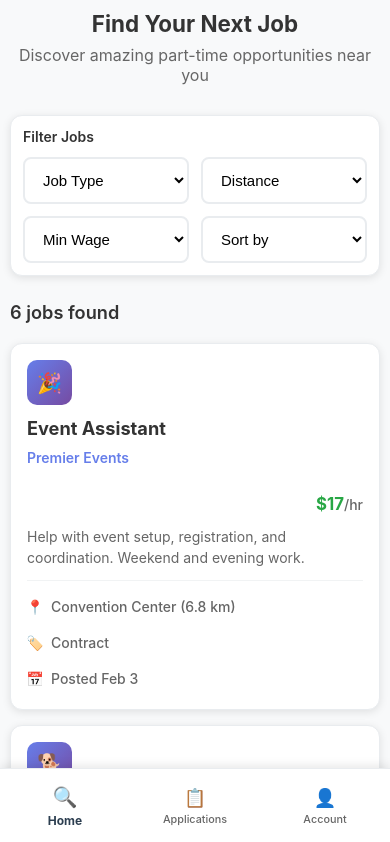
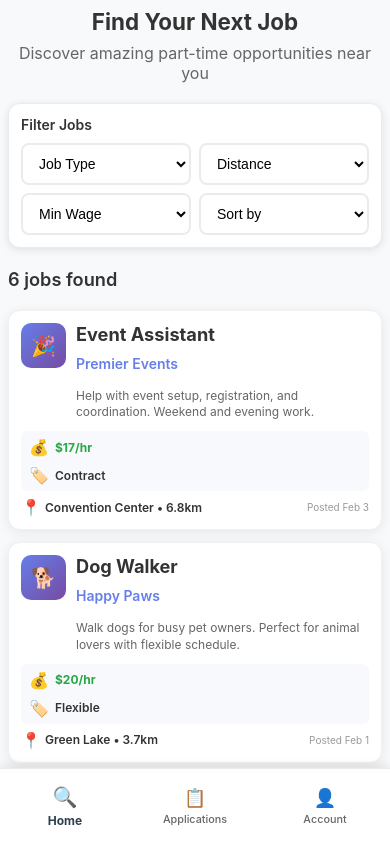
Before and after one commit to Joseph-eiei/DES426-project-StoodJob, a React (Create React App) app: page /find-job-home in a window 390 px wide. Shown: the top 842 px of the page. Built offline with nearby package versions, Linux system fonts and the light colour scheme.

Commit message:
redesign home page for job seeker

```diff
--- a/src/components/FindJobHome.js
+++ b/src/components/FindJobHome.js
@@ -235,30 +235,32 @@ const FindJobHome = () => {
               <div key={job.id} className="job-card" onClick={() => handleJobClick(job.id)}>
                 <div className="job-card-header">
                   <div className="company-logo">{job.image}</div>
-                  <div className="job-basic-info">
+                  <div className="job-main-info">
                     <h3 className="job-title">{job.title}</h3>
                     <p className="company-name">{job.company}</p>
-                  </div>
-                  <div className="job-wage">
-                    <span className="wage-amount">${job.wagePerHour}</span>
-                    <span className="wage-period">/hr</span>
+                    <p className="job-description">{job.description}</p>
                   </div>
                 </div>
 
-                <p className="job-description">{job.description}</p>
-
-                <div className="job-details">
-                  <div className="job-detail-item">
-                    <span className="detail-icon">📍</span>
-                    <span className="detail-text">{job.location} ({job.distance} km)</span>
+                <div className="job-card-footer">
+                  <div className="job-meta">
+                    <div className="job-meta-item">
+                      <span className="meta-icon">💰</span>
+                      <span className="meta-text">${job.wagePerHour}/hr</span>
+                    </div>
+                    <div className="job-meta-item">
+                      <span className="meta-icon">🏷️</span>
+                      <span className="meta-text">{job.jobType}</span>
+                    </div>
                   </div>
-                  <div className="job-detail-item">
-                    <span className="detail-icon">🏷️</span>
-                    <span className="detail-text">{job.jobType}</span>
-                  </div>
-                  <div className="job-detail-item">
-                    <span className="detail-icon">📅</span>
-                    <span className="detail-text">Posted {formatDate(job.date)}</span>
+                  <div className="job-location-date">
+                    <div className="location-info">
+                      <span className="meta-icon">📍</span>
+                      <span className="meta-text">{job.location} • {job.distance}km</span>
+                    </div>
+                    <div className="date-info">
+                      <span className="date-text">Posted {formatDate(job.date)}</span>
+                    </div>
                   </div>
                 </div>
               </div>
--- a/src/styles/FindJobHome.css
+++ b/src/styles/FindJobHome.css
@@ -93,88 +93,81 @@
 
 .jobs-grid {
   display: grid;
-  grid-template-columns: repeat(auto-fill, minmax(380px, 1fr));
-  gap: 20px;
-}
-
-.job-card {
-  background: white;
-  padding: 24px;
-  border-radius: 12px;
-  box-shadow: 0 2px 8px rgba(0, 0, 0, 0.1);
-  border: 1px solid #e9ecef;
-  cursor: pointer;
-  transition: all 0.3s ease;
-  display: flex;
-  flex-direction: column;
+  grid-template-columns: repeat(auto-fill, minmax(320px, 1fr));
   gap: 16px;
 }
 
+/* New Mobile-First Job Card Design */
+.job-card {
+  background: white;
+  border-radius: 16px;
+  box-shadow: 0 2px 12px rgba(0, 0, 0, 0.08);
+  border: 1px solid #f0f0f0;
+  cursor: pointer;
+  transition: all 0.3s ease;
+  overflow: hidden;
+  padding: 16px;
+  display: flex;
+  flex-direction: column;
+  gap: 12px;
+  min-height: 140px;
+}
+
 .job-card:hover {
-  transform: translateY(-4px);
-  box-shadow: 0 8px 25px rgba(0, 0, 0, 0.15);
+  transform: translateY(-2px);
+  box-shadow: 0 8px 25px rgba(0, 0, 0, 0.12);
   border-color: #667eea;
+}
+
+.job-card:active {
+  transform: translateY(0);
 }
 
 .job-card-header {
   display: flex;
+  gap: 12px;
   align-items: flex-start;
-  gap: 12px;
 }
 
 .company-logo {
-  width: 50px;
-  height: 50px;
-  border-radius: 10px;
+  width: 44px;
+  height: 44px;
+  border-radius: 12px;
   background: linear-gradient(135deg, #667eea 0%, #764ba2 100%);
   display: flex;
   align-items: center;
   justify-content: center;
-  font-size: 24px;
+  font-size: 20px;
   flex-shrink: 0;
 }
 
-.job-basic-info {
+.job-main-info {
   flex: 1;
   min-width: 0;
 }
 
 .job-title {
-  color: #333;
-  font-size: 1.2rem;
+  color: #1a1a1a;
+  font-size: 1.1rem;
+  font-weight: 600;
   margin: 0 0 4px 0;
-  font-weight: 600;
   line-height: 1.3;
+  display: -webkit-box;
+  -webkit-line-clamp: 1;
+  -webkit-box-orient: vertical;
+  overflow: hidden;
 }
 
 .company-name {
   color: #666;
-  font-size: 14px;
-  margin: 0;
-  font-weight: 500;
-}
-
-.job-wage {
-  text-align: right;
-  flex-shrink: 0;
-}
-
-.wage-amount {
-  color: #28a745;
-  font-size: 1.4rem;
-  font-weight: 700;
-}
-
-.wage-period {
-  color: #666;
-  font-size: 14px;
+  font-size: 13px;
   font-weight: 500;
 }
 
 .job-description {
   color: #666;
-  font-size: 14px;
-  line-height: 1.5;
+  font-size: 13px;
+  line-height: 1.4;
   margin: 0;
   display: -webkit-box;
   -webkit-line-clamp: 2;
@@ -182,40 +175,70 @@
   overflow: hidden;
 }
 
-.job-details {
+.job-card-footer {
   display: flex;
   flex-direction: column;
   gap: 8px;
-  padding-top: 12px;
-  border-top: 1px solid #f1f3f4;
+  margin-top: auto;
 }
 
-.job-detail-item {
+.job-meta {
+  display: flex;
+  justify-content: space-between;
+  align-items: center;
+  padding: 8px 12px;
+  background: #f8f9fc;
+  border-radius: 8px;
+}
+
+.job-meta-item {
   display: flex;
   align-items: center;
-  gap: 8px;
+  gap: 6px;
+}
+
+.meta-icon {
   font-size: 14px;
 }
 
-.detail-icon {
-  font-size: 14px;
-  width: 16px;
-  flex-shrink: 0;
+.meta-text {
+  color: #333;
+  font-size: 13px;
+  font-weight: 600;
 }
 
-.detail-text {
-  color: #666;
-  font-weight: 500;
+.job-meta-item:first-child .meta-text {
+  color: #28a745;
+  font-weight: 700;
+}
+
+.job-location-date {
+  display: flex;
+  justify-content: space-between;
+  align-items: center;
+  font-size: 12px;
+  color: #888;
+}
+
+.location-info, .date-info {
+  display: flex;
+  align-items: center;
+  gap: 4px;
+}
+
+.date-text {
+  font-size: 11px;
+  color: #999;
 }
 
 .no-jobs {
   grid-column: 1 / -1;
   text-align: center;
-  padding: 60px 20px;
+  padding: 40px 20px;
   color: #666;
   background: white;
-  border-radius: 12px;
-  box-shadow: 0 2px 8px rgba(0, 0, 0, 0.1);
+  border-radius: 16px;
+  box-shadow: 0 2px 12px rgba(0, 0, 0, 0.08);
 }
 
 .no-jobs p {
@@ -223,10 +246,10 @@
   margin: 0;
 }
 
-/* Responsive Design */
+/* Mobile Responsive Design */
 @media (max-width: 768px) {
   .find-job-home-container {
-    padding: 15px;
+    padding: 12px;
   }
 
   .find-job-header h1 {
@@ -234,12 +257,13 @@
   }
 
   .filters-section {
-    padding: 15px;
+    padding: 16px;
+    margin-bottom: 20px;
   }
 
   .filters-title {
     font-size: 1.1rem;
-    margin: 0 0 14px 0;
+    margin: 0 0 12px 0;
   }
 
   .filters-row {
@@ -247,7 +271,6 @@
     gap: 12px;
   }
 
-  /* Hide labels on mobile for cleaner look */
   .filter-group label {
     display: none;
   }
@@ -259,35 +282,41 @@
 
   .jobs-grid {
     grid-template-columns: 1fr;
-    gap: 15px;
+    gap: 12px;
   }
 
   .job-card {
-    padding: 20px;
-  }
-
-  .job-card-header {
-    gap: 10px;
+    padding: 14px;
+    border-radius: 14px;
+    min-height: 130px;
   }
 
   .company-logo {
-    width: 45px;
-    height: 45px;
-    font-size: 20px;
+    width: 40px;
+    height: 40px;
+    font-size: 18px;
   }
 
   .job-title {
-    font-size: 1.1rem;
+    font-size: 1rem;
   }
 
-  .wage-amount {
-    font-size: 1.2rem;
+  .job-card-footer {
+    gap: 6px;
+  }
+
+  .job-meta {
+    padding: 6px 10px;
   }
 }
 
 @media (max-width: 480px) {
   .find-job-home-container {
-    padding: 10px;
+    padding: 8px;
+  }
+
+  .find-job-header {
+    margin-bottom: 20px;
   }
 
   .find-job-header h1 {
@@ -296,36 +325,70 @@
 
   .filters-section {
     padding: 12px;
+    border-radius: 12px;
   }
 
   .filters-title {
     font-size: 1rem;
-    margin: 0 0 12px 0;
+    margin: 0 0 10px 0;
   }
 
-  /* Hide labels on small mobile screens */
-  .filter-group label {
-    display: none;
+  .filters-row {
+    gap: 8px;
   }
 
   .filter-group select {
-    padding: 12px 14px;
-    font-size: 15px;
+    padding: 10px 12px;
+    font-size: 14px;
   }
 
   .job-card {
-    padding: 16px;
-    gap: 12px;
+    padding: 12px;
+    border-radius: 12px;
+    gap: 10px;
+    min-height: 120px;
   }
 
   .job-card-header {
-    flex-direction: column;
-    align-items: flex-start;
-    gap: 12px;
+    gap: 10px;
   }
 
-  .job-wage {
-    text-align: left;
-    align-self: flex-end;
+  .company-logo {
+    width: 36px;
+    height: 36px;
+    font-size: 16px;
+    border-radius: 10px;
+  }
+
+  .job-title {
+    font-size: 0.95rem;
+  }
+
+  .company-name {
+    font-size: 12px;
+  }
+
+  .job-description {
+    font-size: 12px;
+    -webkit-line-clamp: 2;
+  }
+
+  .job-meta {
+    padding: 6px 8px;
+    border-radius: 6px;
+  }
+
+  .meta-text {
+    font-size: 12px;
+  }
+
+  .job-location-date {
+    font-size: 11px;
+    align-items: center;
+    gap: 2px;
+  }
+
+  .date-text {
+    font-size: 10px;
   }
 }
```
